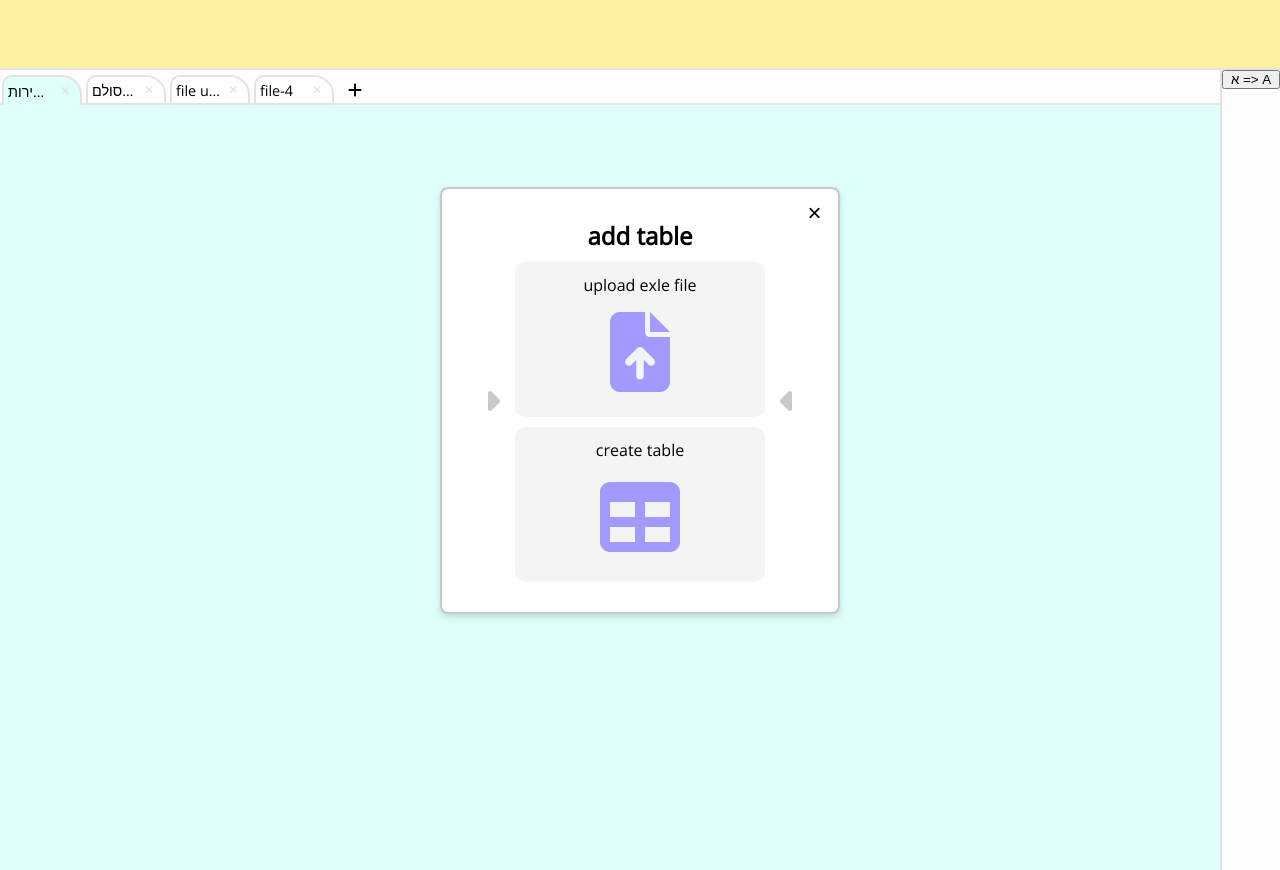
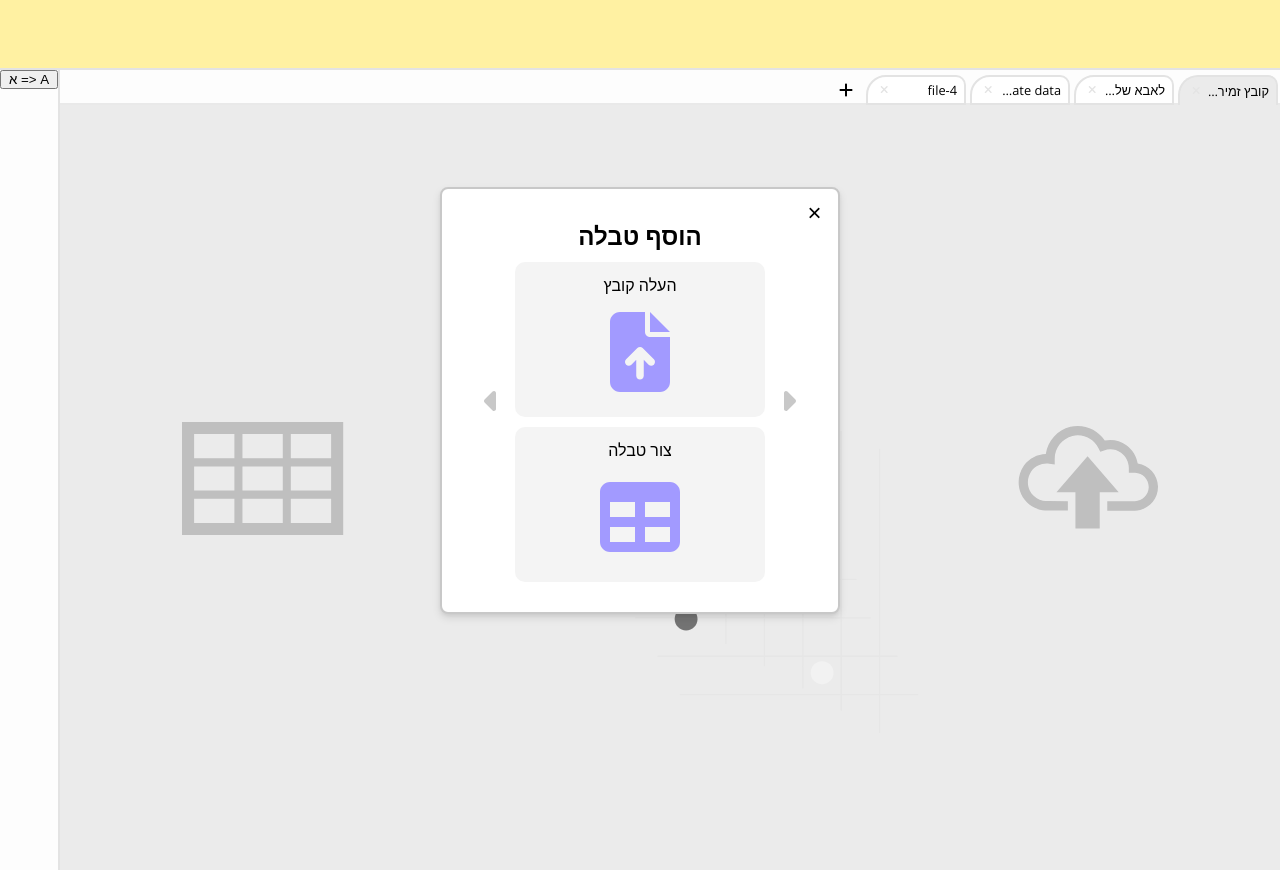
Before and after one commit to SafraProjects/smart-sheets, a React (Vite) app in the folder frontend/: page /a in a window 1280 px wide. Both pictures are taken after a click on the button "הוספת קובץ". Built offline with nearby package versions, Linux system fonts and the light colour scheme; a web font is replaced by a local one.

Commit message:
in the mid

```diff
--- a/frontend/src/App.css
+++ b/frontend/src/App.css
@@ -1,8 +1,8 @@
 /* base setings options */
 :root {
   /* directions */
-  --direction: ltr;
-  --opposite-direction: rtl;
+  --rtl: rtl;
+  --ltr: ltr;
 
   /* colors */
   --background-col: rgb(253, 253, 253);
@@ -13,7 +13,7 @@
   --border-col: rgb(200, 200, 200);
   --text-col: rgb(200, 200, 200);
 
-  --file-area-col: rgb(223, 255, 251);
+  --file-area-col: rgb(235, 235, 235);
   --white-col: white;
 
   /* else */
@@ -58,7 +58,6 @@ body {
 
 /* main */
 .user-main-area {
-  direction: var(--direction);
   display: flex;
   height: 100vh;
   justify-content: space-between;
@@ -77,7 +76,7 @@ body {
   height: 100%;
   width: 60px;
 
-  border-inline-end: 2px solid rgb(227, 227, 227);
+  border-inline-start: 2px solid rgb(227, 227, 227);
 }
 
 .user-files {
@@ -88,7 +87,7 @@ body {
 
 /* >>>  tabs */
 .tab-files-area {
-  /* direction: var(--opposite-direction); */
+  direction: var(--opposite-direction);
 
   display: flex;
   flex-direction: row-reverse;
@@ -130,17 +129,29 @@ body {
   border-bottom: 2px solid rgba(199, 199, 199, 0.368);
 }
 
+.wheat-for-table {
+  display: flex;
+  justify-content: center;
+  align-items: center;
+
+  width: 100%;
+  height: 100%;
+
+  background: url("./assets/background.svg");
+  background-size: 80%;
+  background-position: 50%;
+  background-repeat: no-repeat;
+}
+
 .tab-file {
-  /* direction: var(--direction); */
+  display: flex;
   flex-shrink: 0 0;
-  flex: 0 0 auto;
-  display: flex;
 
   justify-content: space-between;
   align-items: center;
 
   height: 100%;
-  width: 80px;
+  width: 100px;
 
   margin: 0 2px;
   padding: 0 4px 0 4px;
@@ -154,8 +165,9 @@ body {
 
 /* tab file name */
 span {
-  direction: var(--opposite-direction);
-  font-size: 0.9rem;
+  direction: var(--direction);
+  font-size: 0.8rem;
+  margin-inline-start: 3px;
   white-space: nowrap;
   overflow: hidden;
   text-overflow: ellipsis;
--- a/frontend/src/components/FieldInput.tsx
+++ b/frontend/src/components/FieldInput.tsx
@@ -14,7 +14,7 @@ const TableFieldInput: React.FC = () => {
         type="text"
         value={inputValue}
         onChange={(e) => handleChange(e.target.value)}
-        placeholder="הכנס טקסט"
+        placeholder="v"
       />
     </div>
   );
--- a/frontend/src/components/FilesTabs.tsx
+++ b/frontend/src/components/FilesTabs.tsx
@@ -9,6 +9,7 @@ import React, { useState } from "react";
 import { filesTabs, randomFilesInterface } from "../utils/randomData";
 import Modal from "./dialog/Dialog";
 import { Steps } from "./steps/Steps";
+import { useLanguage } from "../contexts/languageContext";
 
 export const FilesTabs: React.FC = () => {
   const [tabs, setTabs] = useState<randomFilesInterface[]>(filesTabs);
@@ -17,6 +18,7 @@ export const FilesTabs: React.FC = () => {
   const [tableOptionSelected, setTableOptionSelected] = useState<string | null>(
     null
   );
+  const { getText } = useLanguage();
   const handleOpen = () => {
     setIsOpen(true);
     // handleAddTab();
@@ -81,14 +83,14 @@ export const FilesTabs: React.FC = () => {
         <Steps
           steps={[
             <div className="add-file-select">
-              <h2>add table</h2>
+              <h2>{getText("tableTitle")}</h2>
               <div
                 onClick={() => setTableOptionSelected("upload file")}
                 className={`add-file ${
                   tableOptionSelected === "upload file" ? "selected" : ""
                 }`}
               >
-                upload exle file
+                {getText("uploadedFile")}
                 <div className="add-file-icon">
                   <FontAwesomeIcon icon={faFileUpload}></FontAwesomeIcon>
                 </div>
@@ -99,7 +101,7 @@ export const FilesTabs: React.FC = () => {
                   tableOptionSelected === "create table" ? "selected" : ""
                 }`}
               >
-                create table
+                {getText("createTable")}
                 <div className="add-file-icon">
                   <FontAwesomeIcon icon={faTable}></FontAwesomeIcon>
                 </div>
--- a/frontend/src/components/UserFiles.tsx
+++ b/frontend/src/components/UserFiles.tsx
@@ -1,13 +1,14 @@
-import React from "react";
+import React, { useState } from "react";
 import { Table } from "./Table";
 import { FilesTabs } from "./FilesTabs";
 
 export const UserFiles: React.FC = () => {
+  const [isTableCreated, setIsTableCreated] = useState<boolean>(false);
   return (
     <div className="user-files">
       <FilesTabs />
       <div className="table-area">
-        <Table />
+        {isTableCreated ? <Table /> : <div className="wheat-for-table"></div>}
       </div>
     </div>
   );
--- a/frontend/src/components/steps/steps.css
+++ b/frontend/src/components/steps/steps.css
@@ -2,6 +2,11 @@
   display: flex;
   align-items: center;
   gap: 15px;
+}
+
+.step-content {
+  width: 100%;
+  height: 100%;
 }
 
 .step .prev,
--- a/frontend/src/contexts/contextsTyps.ts
+++ b/frontend/src/contexts/contextsTyps.ts
@@ -1,5 +1,5 @@
 export type Language = "he" | "en";
-export type KeyLanguageWords = "button";
+export type KeyLanguageWords = "button" | "tableTitle" | "uploadedFile" | "createTable" | "tableFieldPlaceholder";
 
 export interface LanguageContextProps {
   language: Language;
--- a/frontend/src/contexts/engesh-WordsAndDirections.json
+++ b/frontend/src/contexts/engesh-WordsAndDirections.json
@@ -1,8 +1,16 @@
 {
   "he": {
-    "button": "A <= א"
+    "button": "A <= א",
+    "tableTitle": "הוסף טבלה",
+    "uploadedFile": "העלה קובץ",
+    "createTable": "צור טבלה",
+    "tableFieldPlaceholder": "הוסף שדה"
   },
   "en": {
-    "button": "A => א"
+    "button": "A => א",
+    "tableTitle": "add table",
+    "uploadedFile": "uploaded file",
+    "createTable": "create table",
+    "tableFieldPlaceholder": "add field"
   }
 }
--- a/frontend/src/pages/users/userPage.tsx
+++ b/frontend/src/pages/users/userPage.tsx
@@ -8,8 +8,8 @@ export const UserPage: React.FC = () => {
     <>
       <NavBar />
       <div className="user-main-area">
+        <UserFiles />
         <SideOptions />
-        <UserFiles />
       </div>
     </>
   );
```
Also changed, not shown: frontend/src/assets/background.svg (added).
